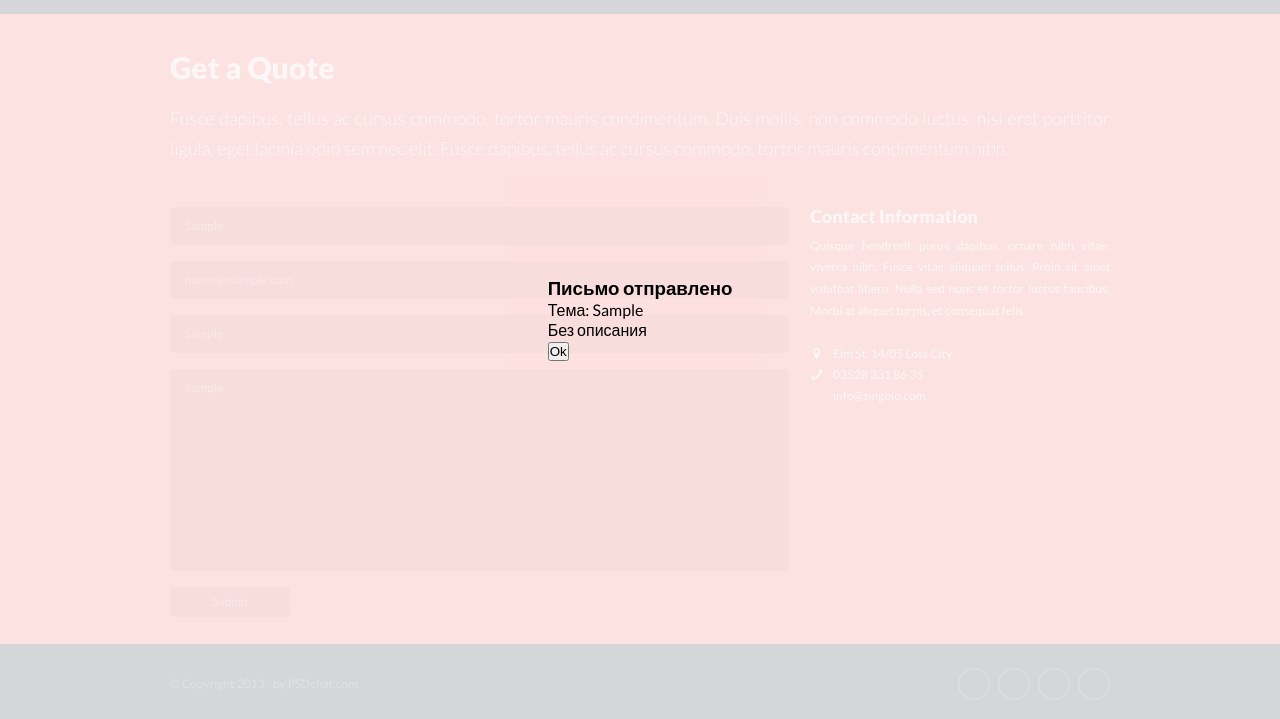
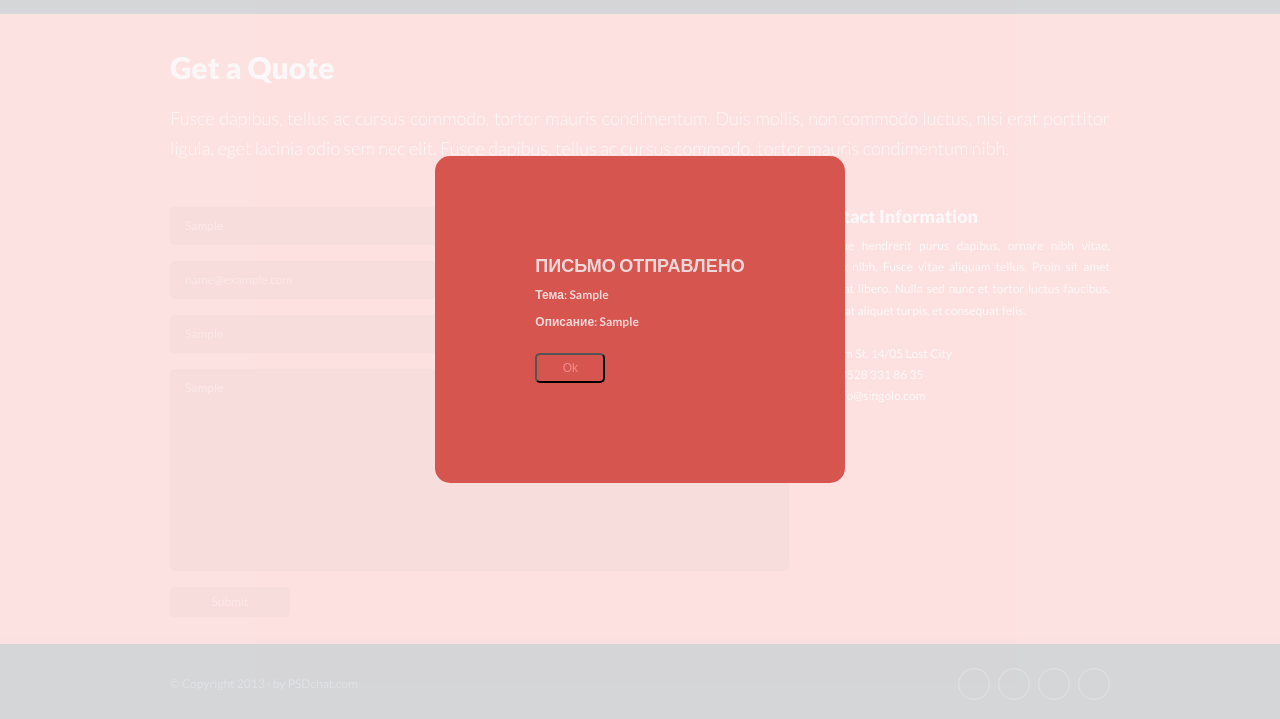
Before and after one commit to olechkaS7/singolo, a plain HTML site: page index.html in a window 1280 px wide. Both pictures are taken after typing "Sample", "name@example.com", "Sample", "Sample" into the empty fields and a click on the input "Submit". Shown: the part 2072-2791 px from the top of the page. Drawn offline with Linux system fonts and the light colour scheme.

Commit message:
feat: add styles for form-modal

```diff
--- a/index.html
+++ b/index.html
@@ -218,8 +218,8 @@
   <div id="form-modal" class="modal modal--hidden">
     <div class="modal-content">
       <h3 class="modal-title">Письмо отправлено</h3>
-      <p id="modal-subject" class="modal-subject">Без темы</p>
-      <p id="modal-description" class="modal-description">Без описания</p>
+      <p id="modal-subject" class="modal-subject modal-text">Без темы</p>
+      <p id="modal-description" class="modal-description modal-text">Без описания</p>
       <button id="modal-button" class="modal-button">Ok</button>
     </div>
   </div>
--- a/script.js
+++ b/script.js
@@ -91,8 +91,11 @@ function formSubmitHandler(event) {
     MODAL_SUBJECT.innerText = 'Без темы';
   }
 
-  // if ()
-  // DESCRIBE_INPUT
+  if (DESCRIBE_INPUT.value !== '') {
+    MODAL_DESCRIPTION.innerText = `Описание: ${DESCRIBE_INPUT.value}`;
+  } else {
+    MODAL_DESCRIPTION.innerText = 'Без описания';
+  }
 
   FORM_MODAL.classList.remove('modal--hidden');
   FORM_MODAL.classList.add('modal--visible');
--- a/style.css
+++ b/style.css
@@ -398,14 +398,14 @@ textarea {
 
 .tab:hover {
     border-color: #c5c5c5;
-    transition: border-color 0.3s linear;
+    transition: border-color 0.5s linear;
 }
 
 .tab:active,
 .tab--active {
     color: #dedede;
     border-color: #c5c5c5;
-    transition: color 0.3s linear;
+    transition: color 0.5s linear;
     outline: none;
 }
 
@@ -429,14 +429,15 @@ textarea {
     width: 220px;
 }
 
+.portfolio-images__item:hover {
+    outline: 1px solid white;
+    transition: all 0.2s linear;
+}
+
 .portfolio-images__item--active {
     outline: 5px solid #f06c64;
 }
 
-/*.portfolio-images__item:hover {
-    color: #f06c64;
-    border: 1px solid #f06c64;
-}*/
 
 /* about----------------------------------------------------------------------*/
 
@@ -553,10 +554,12 @@ textarea {
 
 .social-tabs__item:hover {
     border: 1px solid #f06c64;
+    transition: all 0.5s linear;
 }
 
 .social-tabs__item:active {
     background-color: #f06c64;
+    transition: all 0.5s linear;
 }
 /* contact-us----------------------------------------------------------------------*/
 
@@ -648,7 +651,7 @@ textarea {
 .input-submit:hover {
     background-color: #2d303a;
     color: #f0d8d9;
-    transition: all 0.2s linear;
+    transition: all 0.5s linear;
 }
 
 .information {
@@ -716,6 +719,7 @@ textarea {
 
 .information__link:hover {
     color: #2d303a;
+    transition: all 0.3s linear;
 }
 
 /*___________________footer______________________________________________________*/
@@ -747,6 +751,8 @@ textarea {
     line-height: 0;
 }
 
+/*_______modal_______*/
+
 .modal {
     position: fixed;
     top: 0;
@@ -766,3 +772,49 @@ textarea {
 .modal--visible {
     display: flex;
 }
+
+.modal-content {
+    padding: 100px;
+    border-radius: 15px;
+    background-color: #d6564f;
+}
+
+.modal-title {
+    font-size: 18px;
+    line-height: 1;
+    color: #f0d8d9;
+    font-family: 'Lato', Arial, sans-serif;
+    font-weight: 900;
+    text-transform: uppercase;
+}
+
+.modal-text {
+    margin-top: 15px;
+    margin-bottom: 15px;
+    font-size: 12px;
+    line-height: 12px;
+    color: #f0d8d9;
+    font-weight: 600;
+    font-family: 'Lato', Arial, sans-serif;
+    text-align: justify;
+}
+
+.modal-button {
+    box-sizing: border-box;
+    margin-top: 10px;
+    font-size: 12px;
+    line-height: 18px;
+    color: #f48c8f;
+    font-weight: 400;
+    width: 70px;
+    height: 30px;
+    border-radius: 5px;
+    background-color: #d6564f;
+    cursor: pointer;
+}
+
+.modal-button:hover {
+    background-color: #d6564f;
+    color: #f0d8d9;
+    transition: all 0.2s linear;
+}
```
